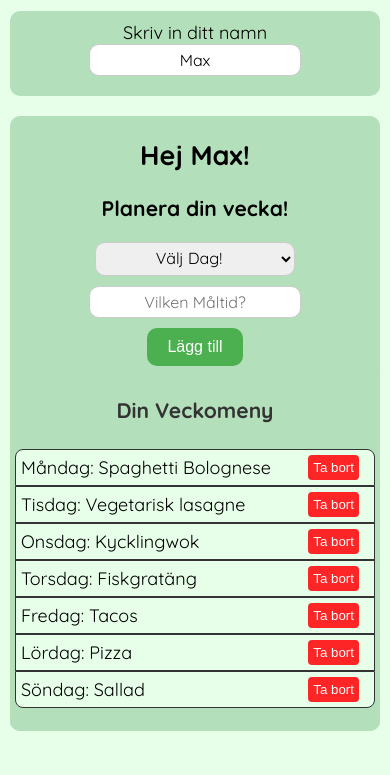
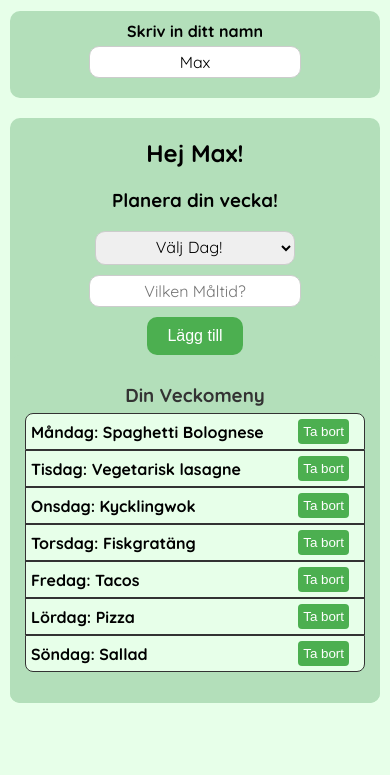
Before and after one commit to Daymaare/veckomenyplanerare, a plain HTML site: page index.html in a window 390 px wide. Shown: the part 69-844 px from the top of the page. Drawn offline with nearby package versions, Linux system fonts and the light colour scheme.

Commit message:
layout changes

```diff
--- a/css/style.css
+++ b/css/style.css
@@ -24,6 +24,7 @@ body {
     align-items: center;
     width: 100%;
     font-size: 18px;
+    font-weight: bold;
 }
 
 .menu-title {
@@ -33,6 +34,7 @@ body {
     padding: 5px;
     position: relative;
     width: 100%;
+    margin-bottom: -25px;
 }
 
 .menu-list {
@@ -67,7 +69,7 @@ body {
 
 ul {
     list-style-type: none;
-    padding-left: 0;
+    padding: 10px;
 }
 
 li {
@@ -101,6 +103,11 @@ li button {
     box-sizing: border-box;
 }
 
+.input-label {
+    font-weight: bold;
+    margin-bottom: 5px;
+}
+
 .input-select {
     padding: 5px;
     border-radius: 4px;
@@ -111,13 +118,15 @@ li button {
     border: 1px solid #ccc;
     font-family: quicksand, Arial, sans-serif;
     font-size: 16px;
+    margin-left: 5px;
+    margin-right: 5px;
 }
 
 .remove-button {
-    background-color: #fd2525;
+    background-color: #4CAF50;
     color: white;
     border: none;
-    padding: 5px 5px;
+    padding: 5px;
     border-radius: 4px;
     cursor: pointer;
 }
@@ -131,3 +140,13 @@ li button {
     cursor: pointer;
     font-size: 16px;
 }
+
+@media (max-width: 700px) {
+    header {
+        height: 50px;
+        font-size: smaller;
+    }
+    body {
+        font-size: 16px;
+    }
+}
--- a/index.html
+++ b/index.html
@@ -15,7 +15,7 @@
         </header>
 
         <div class="input-group">
-            <label for="name">Skriv in ditt namn </label>
+            <label class="input-label" for="name">Skriv in ditt namn </label>
             <input class="input-select" v-model="userName" id="userName" type="text" placeholder="Skriv ditt namn">
         </div>
 
```
